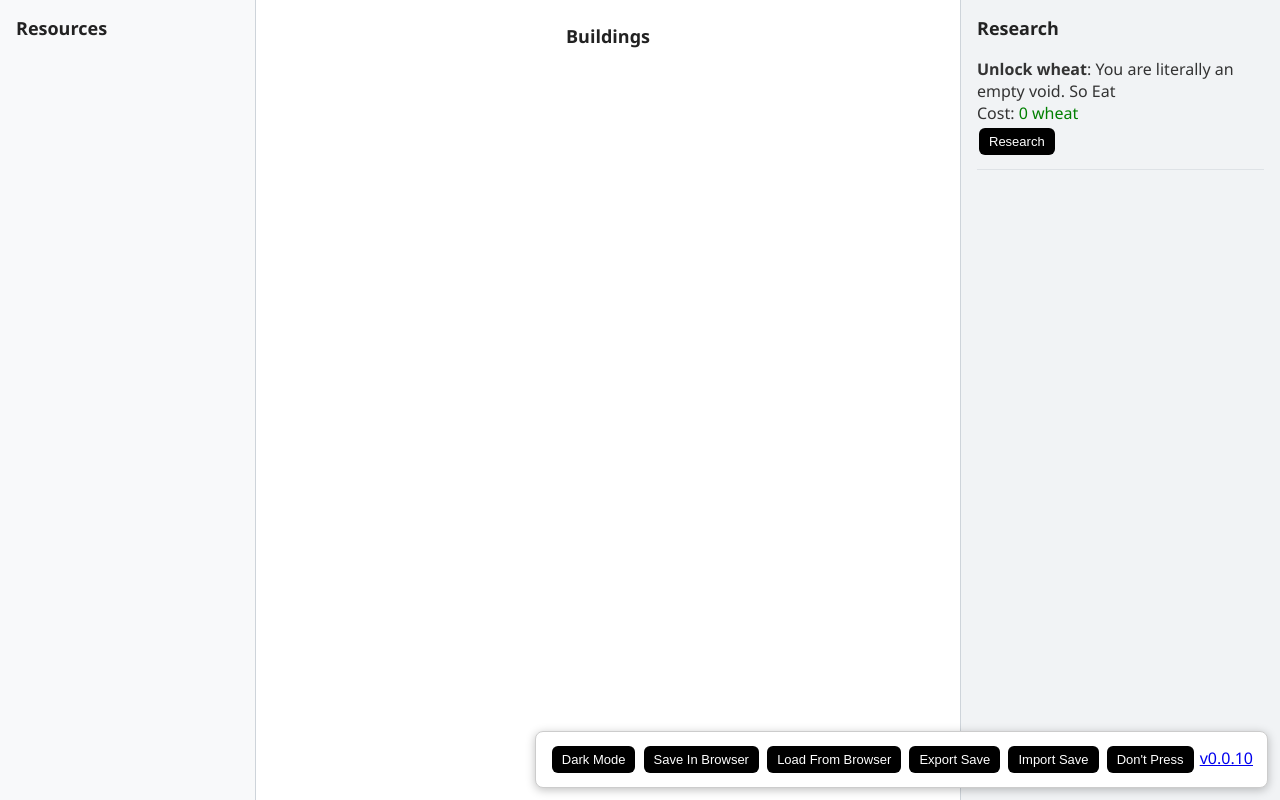
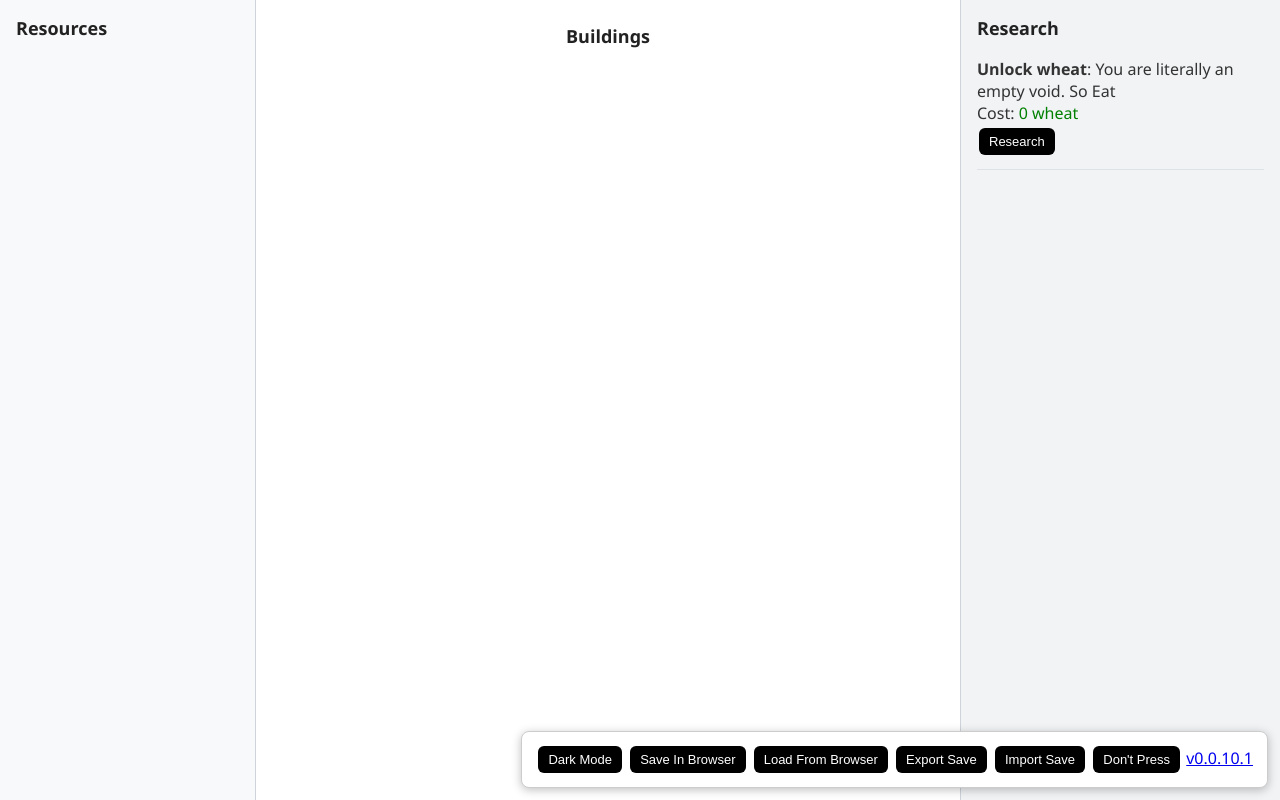
Before and after one commit to DobbyK/mini-resource, a plain HTML site: page index/index.html in a window 1280 px wide. Drawn offline with Linux system fonts and the light colour scheme.

Commit message:
v0.0.10.1

```diff
--- a/index/script.js
+++ b/index/script.js
@@ -8,7 +8,7 @@ const gameData = {
             tooltip: "Money... Capitalism... Sell Stuff To get Money"
         },
         territory: {
-            max: 10, amount: 0, gain: 0, loss: 0, worth: 2000,
+            max: 1000, amount: 0, gain: 0, loss: 0, worth: 700,
             unlocked: false, collectible: false, sellable: false,
             tooltip: "And thats land! - bill wurtz"
         },
@@ -22,8 +22,8 @@ const gameData = {
             unlocked: false, collectible: false, sellable: false,
             tooltip: "Not Yet Nuclear"
         },
-        soldiers: {
-            max: 200, amount: 0, gain: 0, loss: 0, worth: 500,
+        soldier: {
+            max: 200, amount: 0, gain: 0, loss: 0, worth: 600,
             unlocked: false, collectible: false, sellable: false,
             tooltip: "Honor veterans"
         },
@@ -118,9 +118,9 @@ const gameData = {
             tooltip: "Turns hides into pride"
         },
         barracks: {
-            type: "soldiers", count: 0, gain: 0, unlocked: false, maxBoost: 0, production: 0.5,
+            type: "soldier", count: 0, gain: 0, unlocked: false, maxBoost: 0, production: 0.5,
             buildCost: { wood: 3000, metal: 600, milk: 5 },
-            resourcePrice: { armor: 1, family: 1, meals: 2 },
+            resourcePrice: { armor: 1, family: 1, meal: 2 },
             buildingBoost: {},
             scale: { wood: 1.05, metal: 1.05 },
             tooltip: "The cradle of your army"
@@ -128,7 +128,7 @@ const gameData = {
         pentagon: {
             type: "territory", count: 0, gain: 0, unlocked: false, maxBoost: 0, production: 0.2,
             buildCost: { metal: 800, stone: 1000 },
-            resourcePrice: { soldiers: 2 },
+            resourcePrice: { soldier: 2 },
             buildingBoost: {},
             scale: { metal: 1.05, stone: 1.05 },
             tooltip: "Expand and control what you claim"
@@ -932,7 +932,7 @@ function initGame() {
             <input type="file" id="importFile" accept=".json" style="display:none" onchange="importSave(event)">
             <button onclick="document.getElementById('importFile').click()">Import Save</button>
             <button onclick="giveAllResourcesDebug()">Don't Press</button>
-            <a target="_blank" href="changelog.html">v0.0.10</a>
+            <a target="_blank" href="changelog.html">v0.0.10.1</a>
         </div>
         <div id="game">
         <div id="resources">
```
Also changed, not shown: index/changelog.html (+6 -0 lines).
